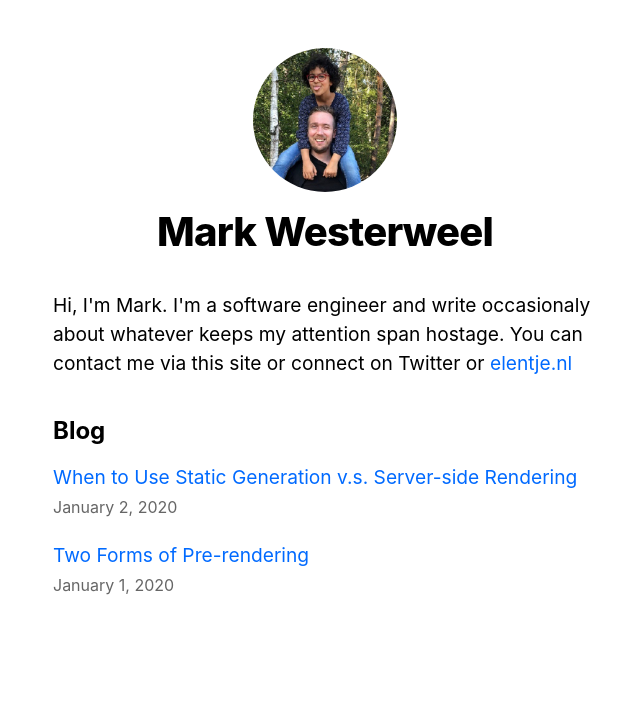
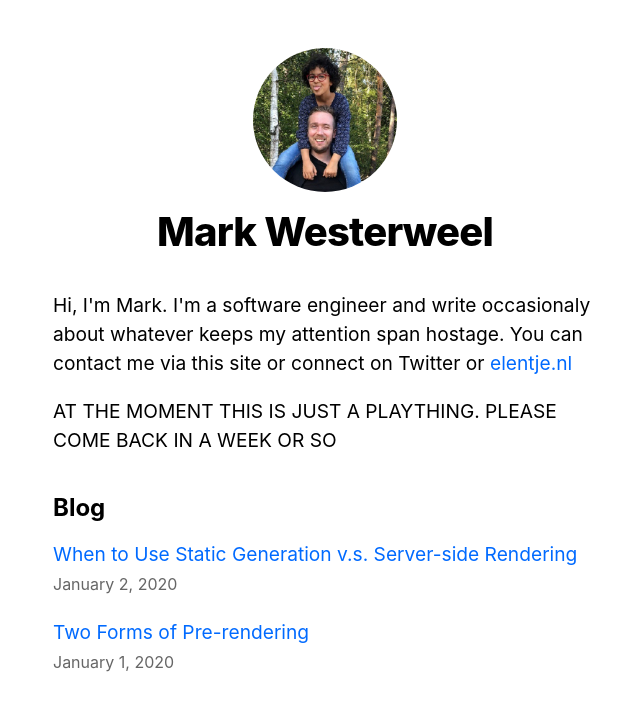
Before and after one commit to MWest2020/Personal-Site, a Next.js app in the folder nextjs-blog/: page / in a window 1280 px wide. Shown: the top 710 px of the page, without its empty margins (315-955 px from the left). Built offline with nearby package versions, Linux system fonts and the light colour scheme.

Commit message:
up and running. Put up plaything msg

```diff
--- a/nextjs-blog/pages/index.js
+++ b/nextjs-blog/pages/index.js
@@ -18,7 +18,7 @@ export default function Home({ allPostsData }) {
           site or connect on Twitter or{' '}
           <a href="https://elentje.nl">elentje.nl</a>
         </p>
-
+        <p>AT THE MOMENT THIS IS JUST A PLAYTHING. PLEASE COME BACK IN A WEEK OR SO</p>
       </section>
       <section className={`${utilStyles.headingMd} ${utilStyles.padding1px}`}>
         <h2 className={utilStyles.headingLg}>Blog</h2>
```
